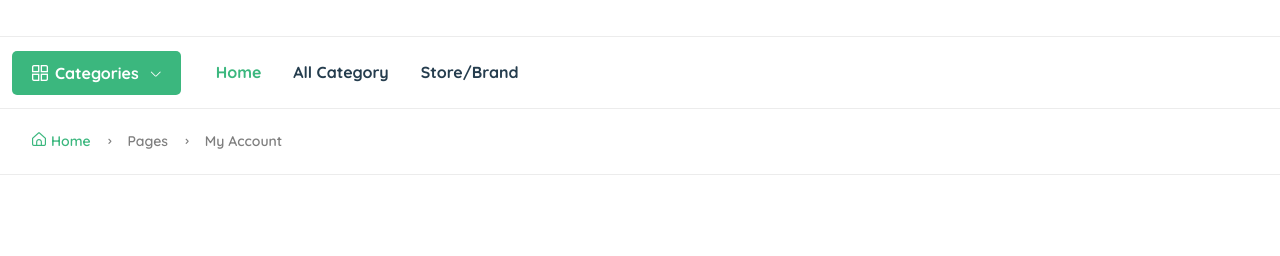
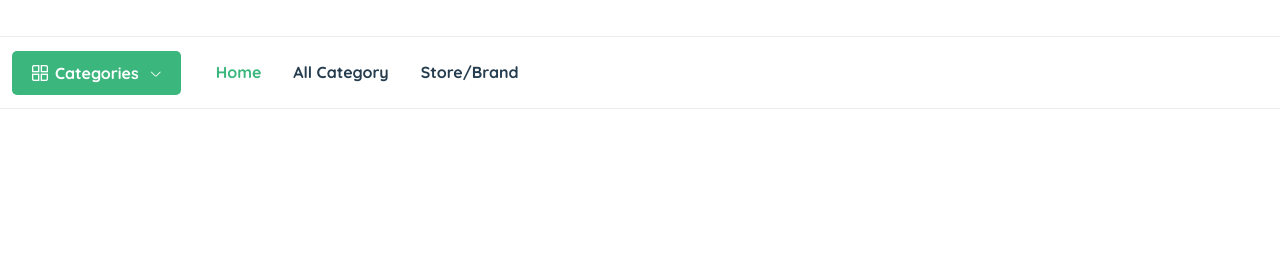
Before and after one commit to theabhishek/offeradda2025part1, a Django app: template templates/userauths/sign-in.html in a window 1280 px wide. Shown: the part 166-422 px from the top of the page. Run offline with Django 3.2, Linux system fonts and the light colour scheme; the template is opened without the code that fills it, so the values that code supplies are empty; some libraries are stand-ins or nearby versions.

Commit message:
Update sign-in.html

```diff
--- a/templates/userauths/sign-in.html
+++ b/templates/userauths/sign-in.html
@@ -3,14 +3,6 @@
 {% block content %}
 
     <main class="main pages">
-        <div class="page-header breadcrumb-wrap">
-            <div class="container">
-                <div class="breadcrumb">
-                    <a href="index.html" rel="nofollow"><i class="fi-rs-home mr-5"></i>Home</a>
-                    <span></span> Pages <span></span> My Account
-                </div>
-            </div>
-        </div>
         <div class="page-content pt-150 pb-150">
             <div class="container">
                 <div class="row">
```
